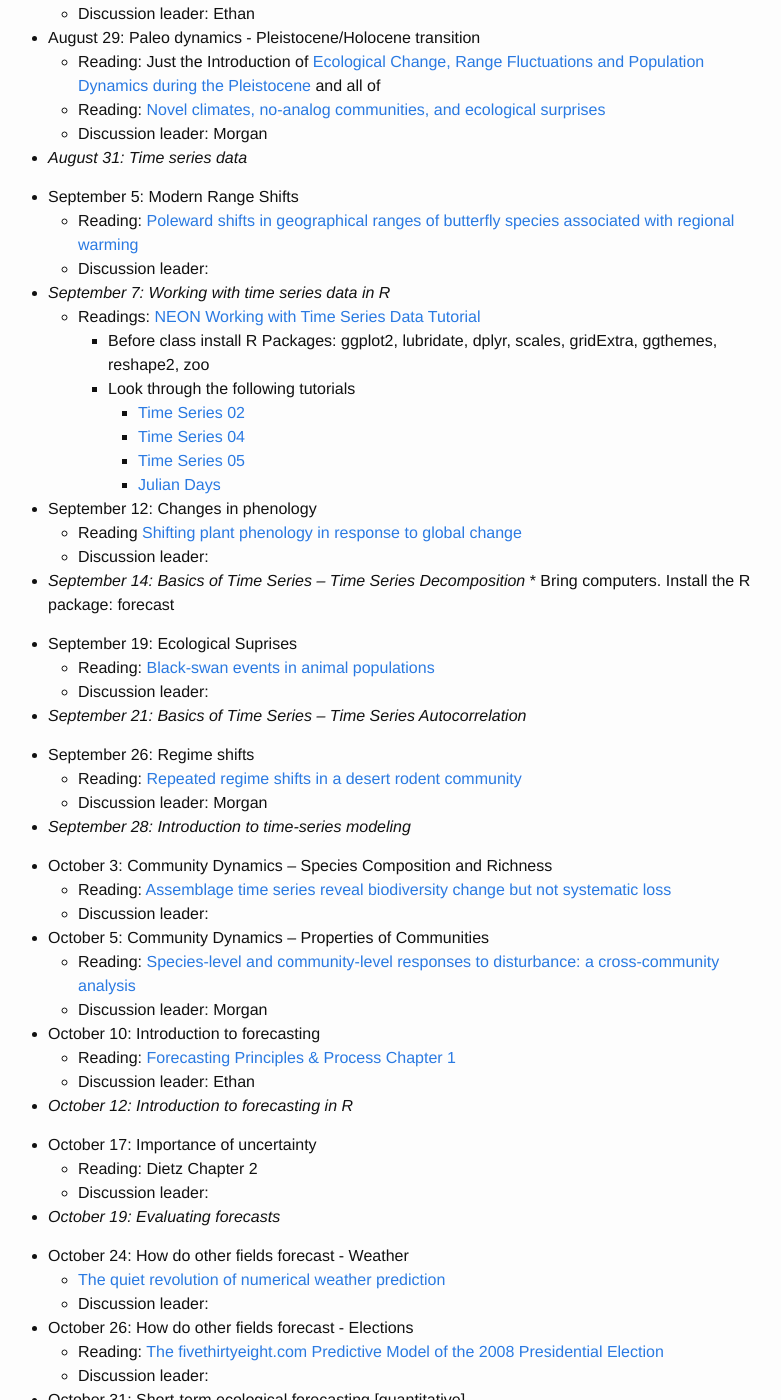
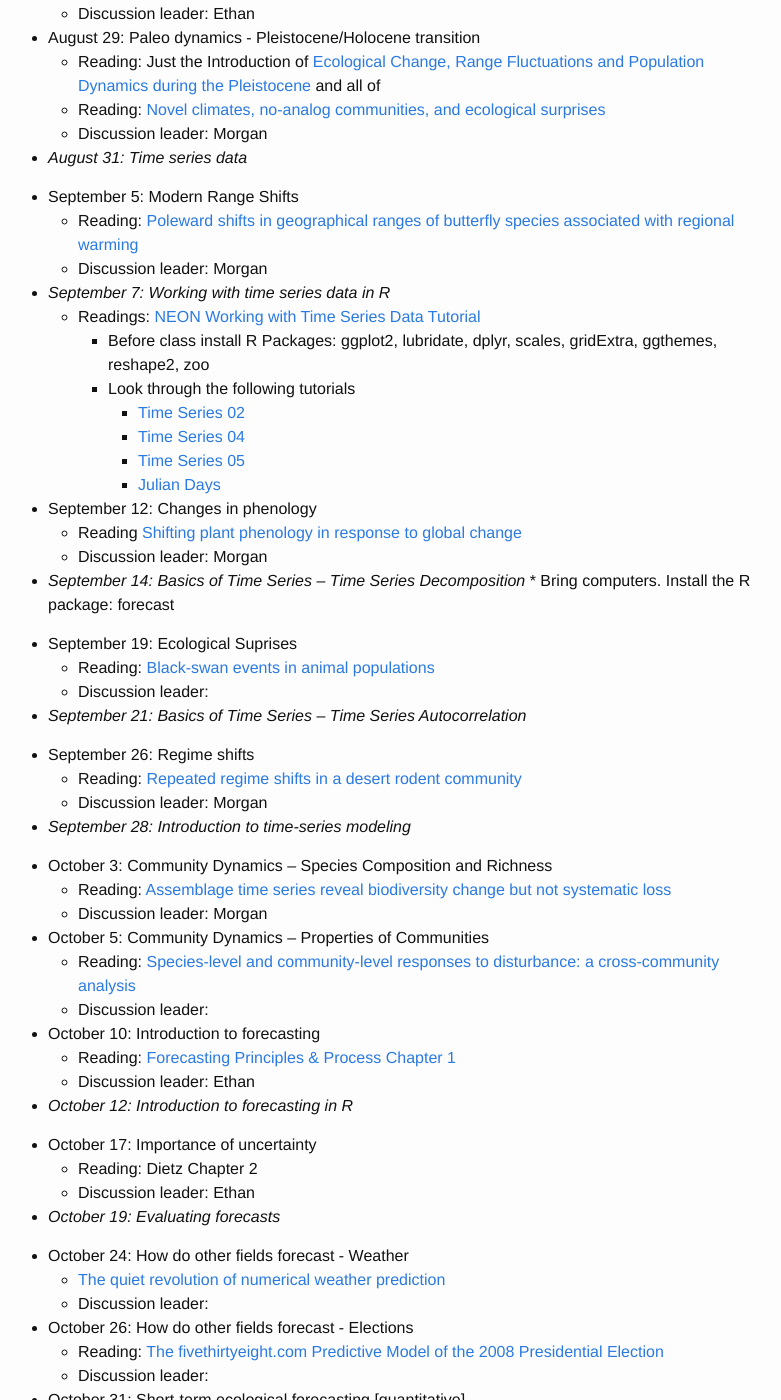
Before and after one commit to weecology/forecasting-dynamics-course, a Jekyll site: the page built from schedule.md, in a window 1280 px wide and 1400 px high, scrolled down 321 px. Shown: the whole window, without its empty margins (252-1033 px from the left). Built offline with Jekyll 4.4.1, drawn with Linux system fonts in a browser that asks for light colours; some of the changed text lies outside the part shown.

Commit message:
Add Ethan and Morgan as Discussion Leaders

```diff
--- a/schedule.md
+++ b/schedule.md
@@ -22,7 +22,7 @@ Activity days when laptops are required are noted in italics. Discussion leaders
 
 * September 5: Modern Range Shifts
     * Reading: [Poleward shifts in geographical ranges of butterfly species associated with regional warming](https://doi.org/10.1038/21181)
-    * Discussion leader:
+    * Discussion leader: Morgan
 
 * *September 7: Working with time series data in R*
     * Readings: [NEON Working with Time Series Data Tutorial](http://neondataskills.org/tutorial-series/tabular-time-series/)
@@ -35,7 +35,7 @@ Activity days when laptops are required are noted in italics. Discussion leaders
 
 * September 12: Changes in phenology
     * Reading [Shifting plant phenology in response to global change](https://doi.org/10.1016/j.tree.2007.04.003)
-    * Discussion leader:
+    * Discussion leader: Morgan
 
 * *September 14: Basics of Time Series – Time Series Decomposition*
       * Bring computers. Install the R package: forecast
@@ -54,11 +54,11 @@ Activity days when laptops are required are noted in italics. Discussion leaders
 
 * October 3: Community Dynamics – Species Composition and Richness
     * Reading: [Assemblage time series reveal biodiversity change but not systematic loss](https://doi.org/10.1126/science.1248484)
-    * Discussion leader:
+    * Discussion leader: Morgan
 
 * October 5: Community Dynamics – Properties of Communities
     * Reading: [Species-level and community-level responses to disturbance: a cross-community analysis](https://doi.org/10.1890/13-2250.1)
-    * Discussion leader: Morgan
+    * Discussion leader:
 
 * October 10: Introduction to forecasting
     * Reading: [Forecasting Principles & Process Chapter 1](https://www.otexts.org/fpp/1)
@@ -68,7 +68,7 @@ Activity days when laptops are required are noted in italics. Discussion leaders
 
 * October 17: Importance of uncertainty
     * Reading: Dietz Chapter 2
-    * Discussion leader:
+    * Discussion leader: Ethan
 
 * *October 19: Evaluating forecasts*
 
@@ -101,12 +101,13 @@ Activity days when laptops are required are noted in italics. Discussion leaders
 * *November 16: Species Distribution Modeling*
 
 * November 21: Scenario based foreasting
+
     * Reading: [Scenario Planning: a Tool for Conservation in an Uncertain World](https://doi.org/10.1046/j.1523-1739.2003.01491.x)
-    * Discussion leader:
+    * Discussion leader: Ethan
 
 * November 28: Operational forecasting
     * Reading: PNAS ms
-    * Discussion leader:
+    * Discussion leader: Ethan
 
 * November 30: Example of Operational Forecasting
     * Reading: [Forecasting Fire Season Severity in South America Using Sea Surface Temperature Anomalies](https://doi.org/10.1126/science.1209472) +
```
